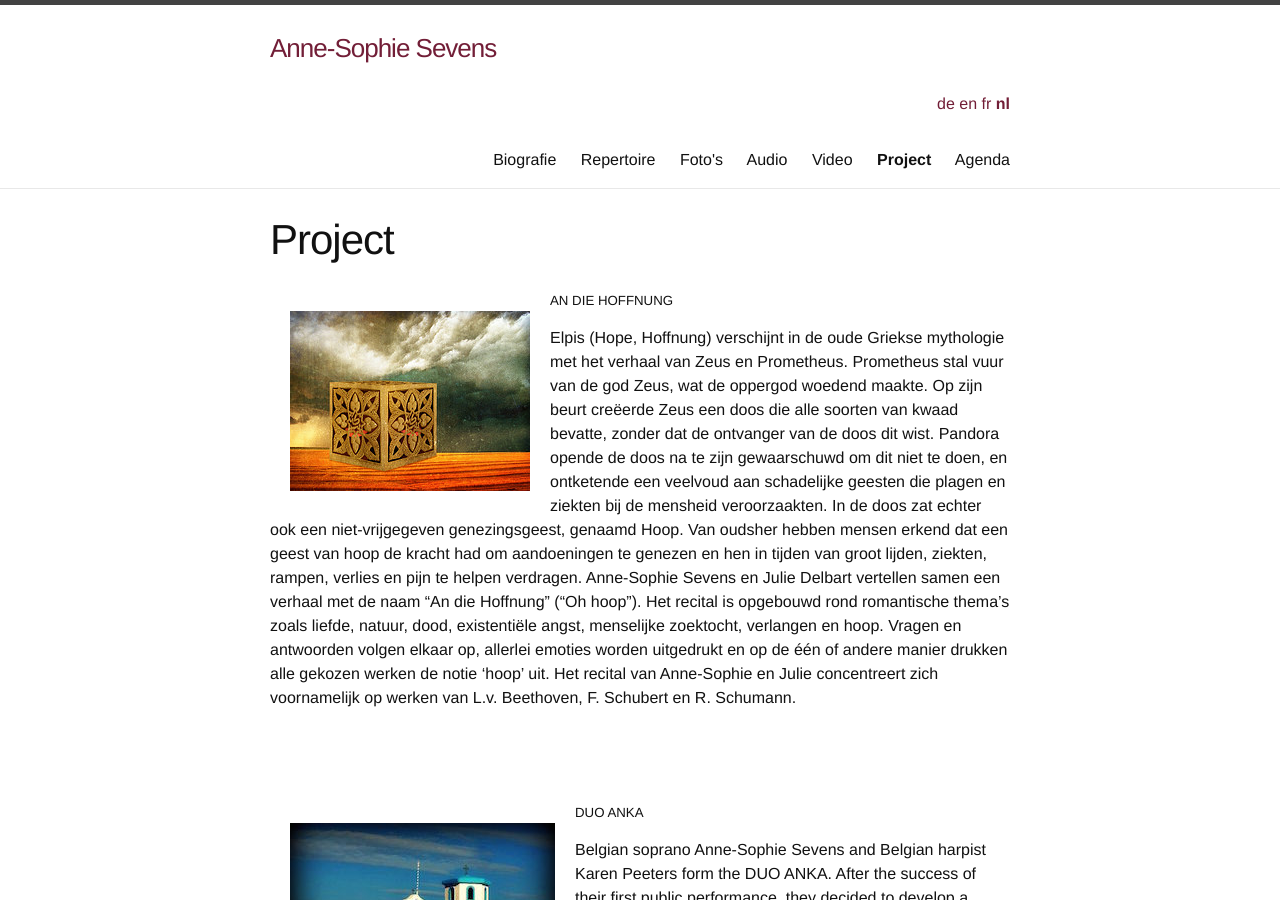
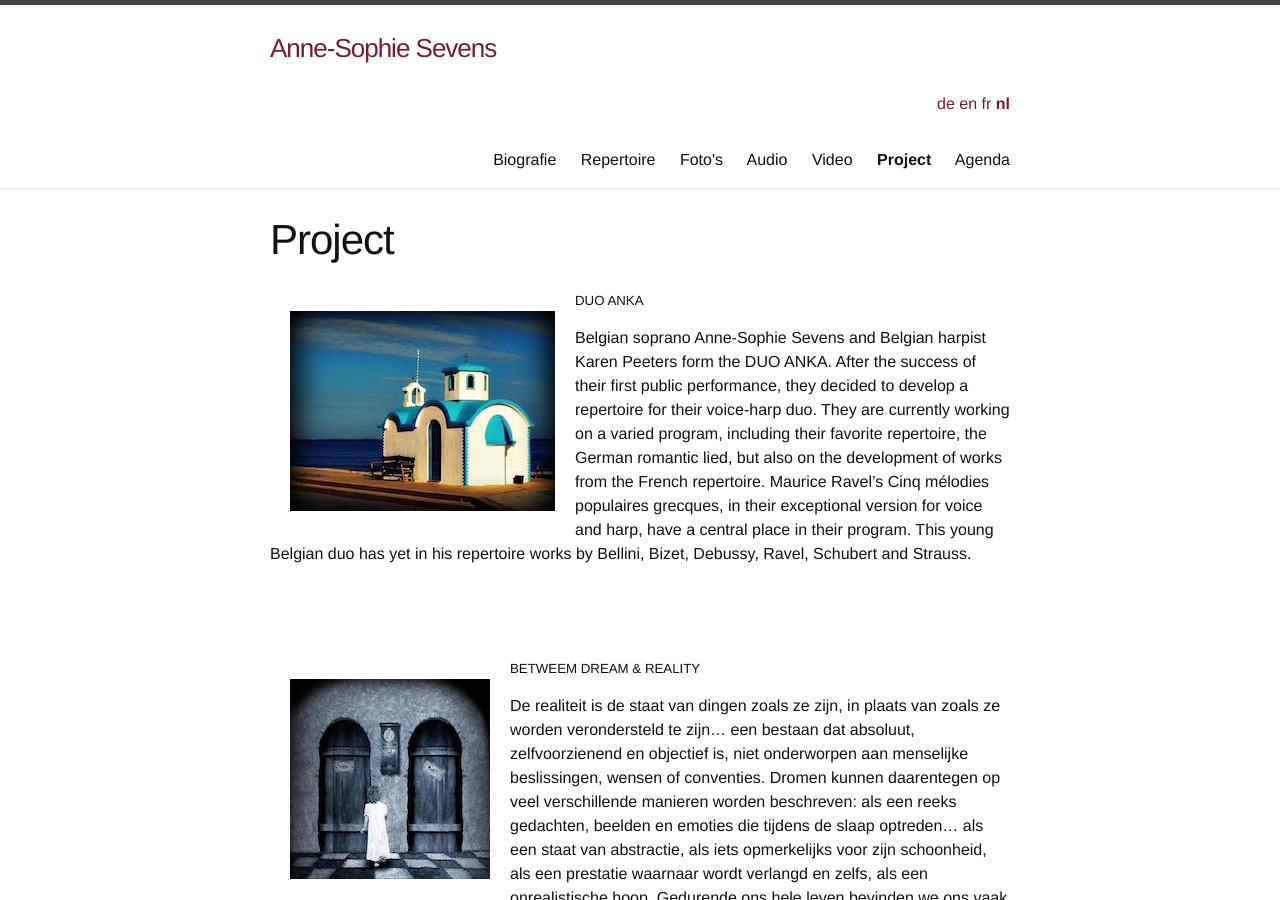
Before and after one commit to annesophie-sevens/annesophie-sevens.github.io, a Jekyll site: the page built from project-nl.md, in a window 1280 px wide and 900 px high. Built offline with Jekyll 4.4.1, drawn with Linux system fonts in a browser that asks for light colours; nearby versions of some CDN libraries.

Commit message:
Update project-nl.md

```diff
--- a/project-nl.md
+++ b/project-nl.md
@@ -6,17 +6,6 @@ lang: nl
 ref: project
 
 ---
-<img style="float: left; padding: 20px" src="/assets/pandora.jpg">
-
-##### AN DIE HOFFNUNG
-
-Elpis (Hope, Hoffnung) verschijnt in de oude Griekse mythologie met het verhaal van Zeus en Prometheus. Prometheus stal vuur van de god Zeus, wat de oppergod woedend maakte. Op zijn beurt creëerde Zeus een doos die alle soorten van kwaad bevatte, zonder dat de ontvanger van de doos dit wist. Pandora opende de doos na te zijn gewaarschuwd om dit niet te doen, en ontketende een veelvoud aan schadelijke geesten die plagen en ziekten bij de mensheid veroorzaakten. In de doos zat echter ook een niet-vrijgegeven genezingsgeest, genaamd Hoop. Van oudsher hebben mensen erkend dat een geest van hoop de kracht had om aandoeningen te genezen en hen in tijden van groot lijden, ziekten, rampen, verlies en pijn te helpen verdragen.
-Anne-Sophie Sevens en Julie Delbart vertellen samen een verhaal met de naam "An die Hoffnung" ("Oh hoop"). Het recital is opgebouwd rond romantische thema's zoals liefde, natuur, dood, existentiële angst, menselijke zoektocht, verlangen en hoop. Vragen en antwoorden volgen elkaar op, allerlei emoties worden uitgedrukt en op de één of andere manier drukken alle gekozen werken de notie ‘hoop’ uit. Het recital van Anne-Sophie en Julie concentreert zich voornamelijk op werken van L.v. Beethoven, F. Schubert en R. Schumann.
-
-&nbsp;
-
-&nbsp;
-
 <img style="float: left; padding: 20px" src="/assets/eglise.jpg">
 
 ##### DUO ANKA
```
